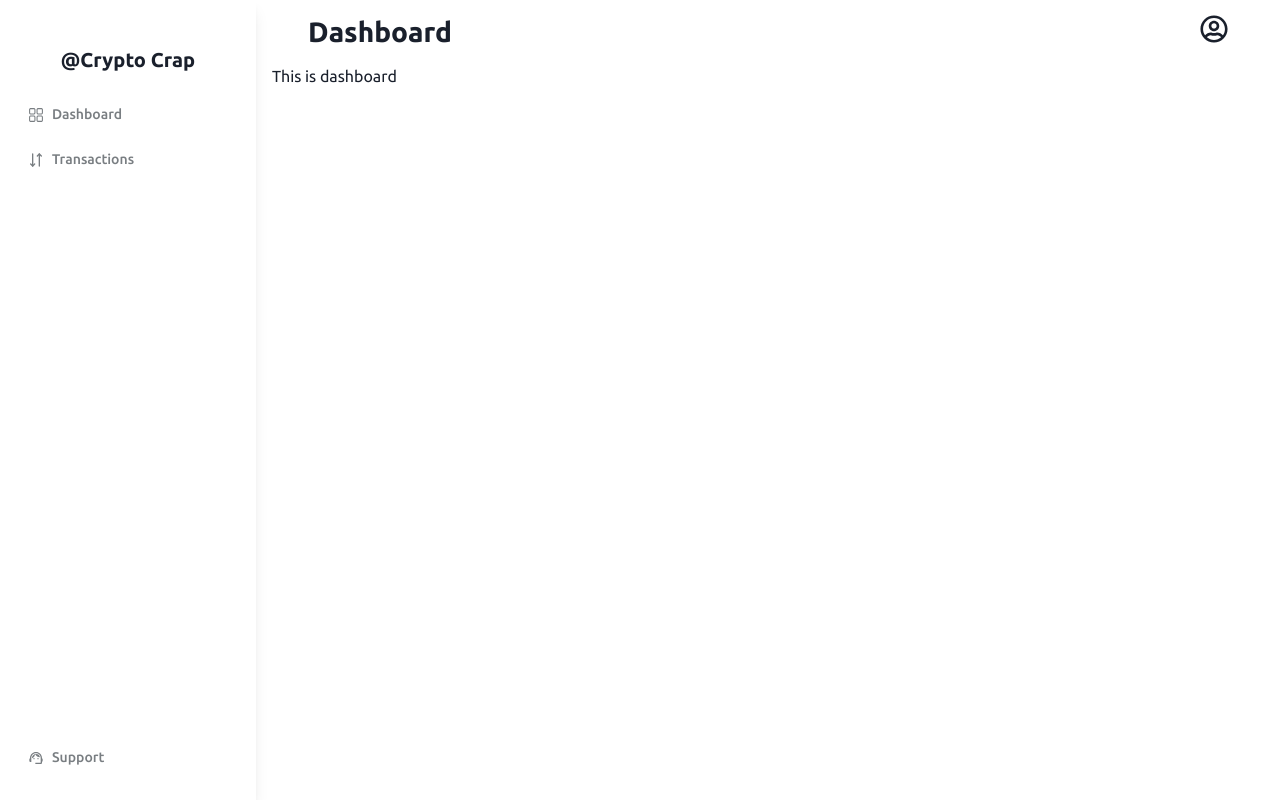
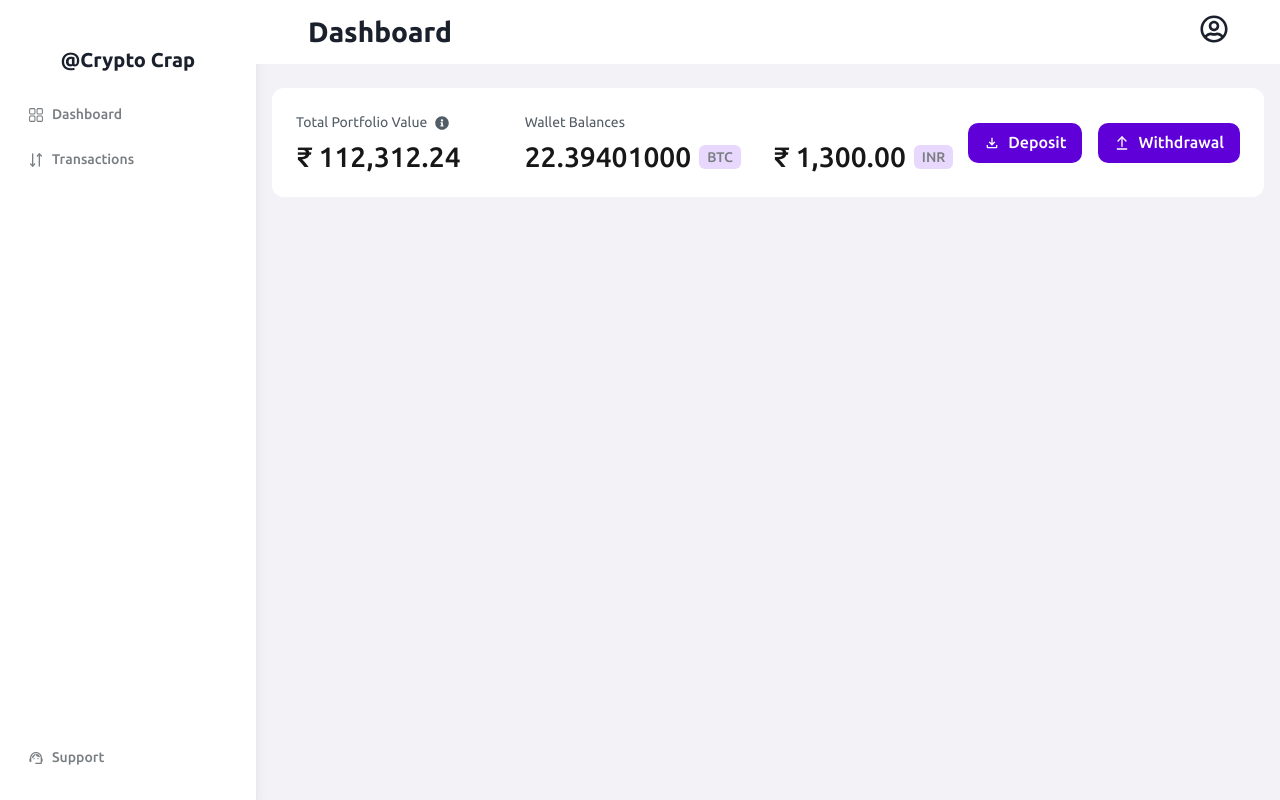
Before and after one commit to Tawheed-tariq/cryptyd, a React (Vite) app: page / in a window 1280 px wide. Built offline with nearby package versions, Linux system fonts and the light colour scheme.

Commit message:
added portfolio section

```diff
--- a/src/components/dashboardLayout.jsx
+++ b/src/components/dashboardLayout.jsx
@@ -2,6 +2,7 @@
 import Sidenav from "./sidenav";
 import Topnav from "./topnav";
 import SideDrawer from "./SideDrawer";
+import PortfolioSection from "../pages/Dashboard/components/portfolioSection";
 
 export default function DashboardLayout({title, children}){
     const {isOpen, onClose, onOpen} = useDisclosure() //this is a hook that provides 3 properties as written
@@ -19,7 +20,7 @@
                 <SideDrawer isOpen={isOpen} onClose={onClose}/>
                 <Box flexGrow={'1'}>
                     <Topnav title={title} onOpen={onOpen}/>
-                    <Container maxW={'70rem'} px={'4'}>
+                    <Container mt={'6'} maxW={'70rem'} px={'4'}>
                         {children}
                     </Container>
                 </Box>
--- a/src/components/sidenav.jsx
+++ b/src/components/sidenav.jsx
@@ -16,7 +16,7 @@
         }
       ]
     return(
-        <Stack justify={'space-between'} boxShadow={{base:"none", md:"lg"}} w={{base:"full", md:"256px"}} height={{base:"100%", md:"100vh"}}>
+        <Stack bg={'white'} justify={'space-between'} boxShadow={{base:"none", md:"lg"}} w={{base:"full", md:"256px"}} height={{base:"100%", md:"100vh"}}>
             <Box >
                 <Heading textAlign={'center'} as={'h1'} pt={'3rem'} fontSize={'20px'}>@Crypto Crap</Heading>
                 <Box mt={'5'} mx={'3'}>
--- a/src/components/topnav.jsx
+++ b/src/components/topnav.jsx
@@ -2,7 +2,7 @@
 import {FaRegUserCircle, FaBars} from 'react-icons/fa'
 export default function Topnav({title, onOpen}){
     return(
-        <Box px={'4'}>
+        <Box px={'4'} bg={'white'}>
             <HStack maxW={'70rem'} mx={'auto'} height={'16'} justify={'space-between'} px={'9'}>
                 <Icon as={FaBars} cursor={'pointer'} fontSize={'28px'} onClick={onOpen} display={{base:'block', md:"none"}}/>
             <Heading fontSize={'28px'}>{title}</Heading>
--- /dev/null
+++ b/src/pages/Dashboard/components/portfolioSection.jsx
@@ -0,0 +1,88 @@
+import { Button, HStack, Icon, Stack, Tag, Text } from "@chakra-ui/react";
+import { FaInfoCircle } from "react-icons/fa";
+import { MdOutlineFileDownload } from "react-icons/md";
+import {LuArrowUpFromLine} from 'react-icons/lu'
+export default function PortfolioSection(){
+    return(
+        <HStack
+        justify={'space-between'}
+        bg={'white'}
+        p={'6'}
+        borderRadius={'xl'}
+        align={{
+            base: "flex-start",
+            xl: "center"
+        }}
+        flexDir={{
+            base:"column",
+            xl: "row"
+        }}
+        >
+            <HStack gap={{
+                base:"4",
+                lg: "16"
+            }}
+            align={{
+                base: "flex-start",
+                lg: "center",
+            }}
+            flexDir={{
+                base:"column",
+                lg: "row",
+            }}>
+                <Stack>
+                    <HStack fontSize={'sm'} color={'black.80'}>
+                        <Text >Total Portfolio Value</Text>
+                        <Icon as={FaInfoCircle} />
+                    </HStack>
+                    <Text textStyle={'h2'} fontWeight={'medium'}>₹ 112,312.24</Text>
+                </Stack>
+                <Stack>
+                    <Text fontSize={'sm'} color={'black.80'}>Wallet Balances</Text>
+                    <HStack
+                        gap={{
+                            base: "4",
+                            sm: "8"
+                        }}
+                        align={{
+                            base: "flex-start",
+                            sm: "center",
+                        }}
+                        flexDir={{
+                            base:"column",
+                            sm: "row",
+                        }}
+                    >
+                        <HStack>
+                            <Text textStyle={'h2'} fontWeight={'medium'}>22.39401000</Text>
+                            <Tag color={'black.60'}>BTC</Tag>
+                            {/* <Text px={'6px'} py={'4px'} fontSize={'12px'} bg={'black.5'} color={'black.60'} borderRadius={'full'}>BTC</Text> */}
+                        </HStack>
+                        <HStack>
+                            <Text textStyle={'h2'} fontWeight={'medium'}>₹ 1,300.00</Text>
+                            <Tag color={'black.60'}>INR</Tag>
+                            {/* <Text px={'6px'} py={'4px'} fontSize={'12px'} bg={'black.5'} color={'black.60'} borderRadius={'full'}>BTC</Text> */}
+                        </HStack>
+                    </HStack>
+                </Stack>
+            </HStack>
+            <HStack
+                gap={{
+                    base: "4",
+                    sm: "auto"
+                }}
+                align={{
+                    base: "flex-start",
+                    sm: "center",
+                }}
+                flexDir={{
+                    base:"column",
+                    sm: "row",
+                }}
+            >
+                <Button leftIcon={<Icon as={MdOutlineFileDownload}/>} >Deposit</Button>
+                <Button leftIcon={<Icon as={LuArrowUpFromLine}/>}>Withdrawal</Button>
+            </HStack>
+        </HStack>
+    )
+}
--- a/src/pages/Dashboard/dashboard.jsx
+++ b/src/pages/Dashboard/dashboard.jsx
@@ -1,9 +1,10 @@
 import DashboardLayout from "../../components/dashboardLayout";
+import PortfolioSection from "./components/portfolioSection";
 
 export default function Dashboard(){
     return(
         <DashboardLayout title={'Dashboard'}>
-            This is dashboard
+            <PortfolioSection/>
         </DashboardLayout>
     )
 }
--- a/src/theme/constant.js
+++ b/src/theme/constant.js
@@ -1,7 +1,145 @@
-import {extendTheme} from '@chakra-ui/react'
+import {extendTheme, withDefaultColorScheme} from '@chakra-ui/react'
 export const theme = extendTheme({
+    colors:{
+      purple: {
+        500: "#5F00D9"
+      },
+      p:{
+        purple: "#5F00D9",
+        black: "#171717"
+      },
+      black:{
+        5: "#F3F3F7",
+        10: "#EEEEF4",
+        20: "#D8DDE2",
+        40: "#BABAC4",
+        60: "#797E82",
+        80: "#535D66"
+      }
+    },
     fonts:{
         heading: `ubuntu`,
         body: `ubuntu`
-    }
-})
+    },
+    textStyles: {
+      h1: {
+        fontSize: {
+          base: "30px",
+          md: "32px",
+        },
+        color: "p.black",
+        lineHeight: {
+          base: "34px",
+          md: "36px",
+        },
+      },
+      h2: {
+        fontSize: {
+          base: "24px",
+          md: "28px",
+        },
+        color: "p.black",
+        lineHeight: { base: "28px", md: "32px" },
+      },
+
+      h3: {
+        fontSize: {
+          base: "22px",
+          md: "24px",
+          xl: "32px",
+        },
+        color: "p.black",
+
+        lineHeight: { base: "26px", md: "28px", xl: "36px" },
+      },
+
+      h4: {
+        fontSize: {
+          base: "20px",
+          md: "22px",
+        },
+        color: "p.black",
+
+        lineHeight: { base: "24px", md: "26px" },
+      },
+      h5: {
+        fontSize: {
+          base: "18px",
+          md: "20px",
+        },
+        color: "p.black",
+
+        lineHeight: { base: "22px", md: "24px" },
+      },
+      h6: {
+        fontSize: {
+          base: "16px",
+          md: "18px",
+        },
+        color: "p.black",
+
+        lineHeight: { base: "20px", md: "22px" },
+      },
+    },
+    fontSizes: {
+      xs: "12px",
+      sm: "14px",
+      base: { base: "16px", md: "18px" },
+      lg: { base: "18px", md: "20px" },
+      xl: { base: "20px", md: "22px" },
+      "2xl": { base: "22px", md: "24px" },
+      "3xl": { base: "24px", md: "28px" },
+      "4xl": { base: "30px", md: "32px" },
+    },
+    styles: {
+        global: {
+          // styles for the `body`
+          body: {
+            bg: '#F3F3F7',
+          },
+        },
+      },
+    components: {
+      Button: {
+        baseStyle: {
+          fontWeight: "medium",
+          borderRadius: "10px",
+        },
+      },
+      // FormLabel: {
+      //   baseStyle: {
+      //     fontSize: "sm",
+      //   },
+      // },
+      // Input: {
+      //   variants: {
+      //     outline: {
+      //       field: {
+      //         h: "38px",
+      //         borderRadius: "8px",
+      //         fontSize: "sm",
+      //         pb: "0",
+      //         _focus: {
+      //           boxShadow: "0 0 0 1px #5F00D9",
+      //         },
+      //       },
+      //     },
+      //   },
+      // },
+      // Textarea: {
+      //   variants: {
+      //     outline: {
+      //       h: "38px",
+      //       borderRadius: "8px",
+      //       fontSize: "sm",
+
+      //       _focus: {
+      //         boxShadow: "0 0 0 1px #5F00D9",
+      //       },
+      //     },
+      //   },
+      // },
+    },
+},
+  withDefaultColorScheme({ colorScheme: "purple" })
+)
```
